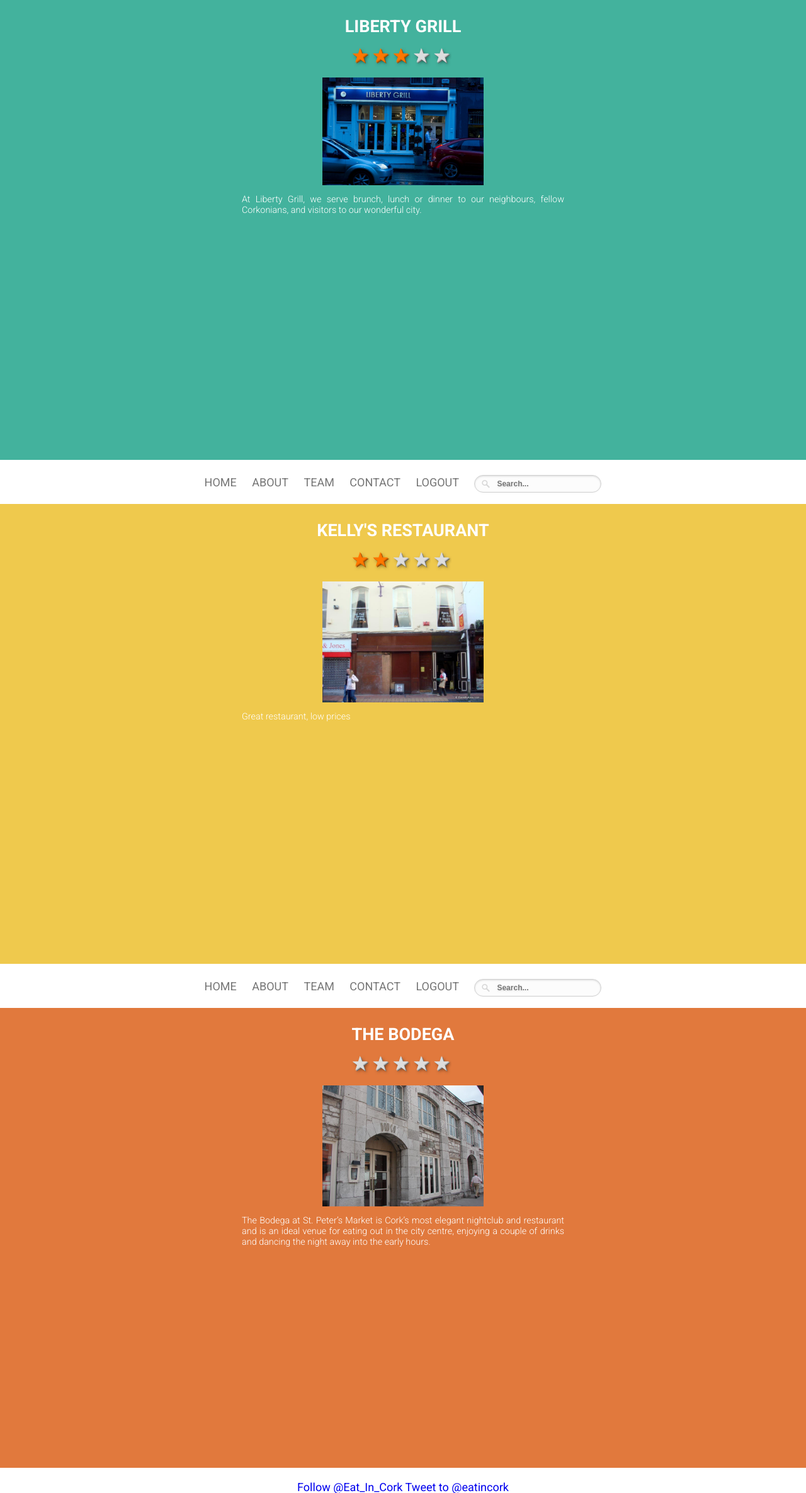
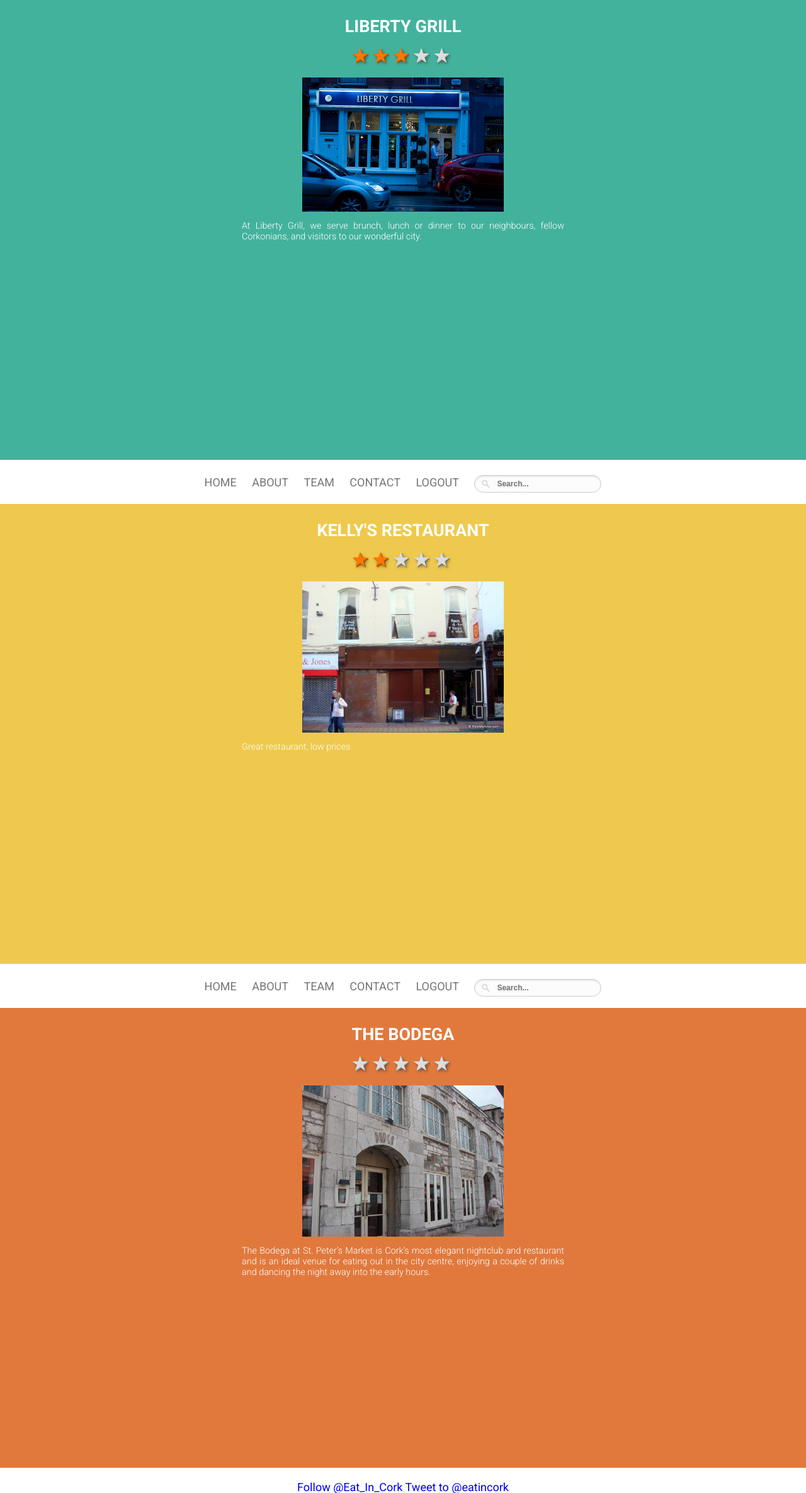
Before and after one commit to ClocloHoho/GroupProject4, a PHP site: page /mainPage.php in a window 1280 px wide. Shown: the part 70-2440 px from the top of the page at 63% size. Run offline with PHP 8.4, Linux system fonts and the light colour scheme; data comes from the database, SQL or seed files in the repository; data that the repository does not hold is empty; some libraries are stand-ins or nearby versions.

Commit message:
Small CSS change, new pictures

```diff
--- a/css/mainPage.css
+++ b/css/mainPage.css
@@ -220,8 +220,7 @@ p{
 
 img#admin_photo
 {
-	width: 20%;
-	height: 20;
+	width: 25%;
 	margin-bottom: 10px;
 }
 
```
Also changed, not shown: img/35.jpg (added), img/36.jpg (added), img/37.jpg (added), img/38.jpg (added), img/39.jpg (added).
